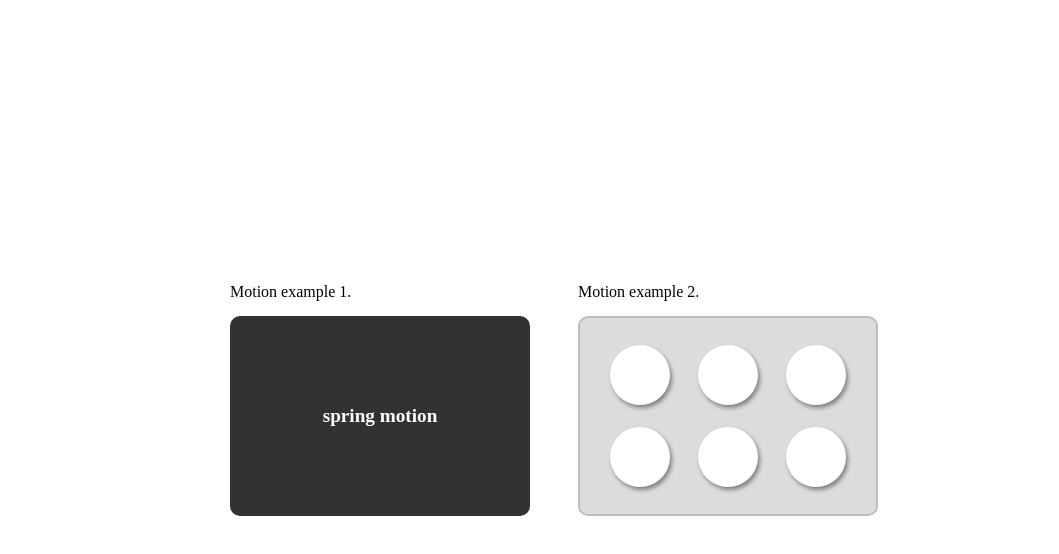
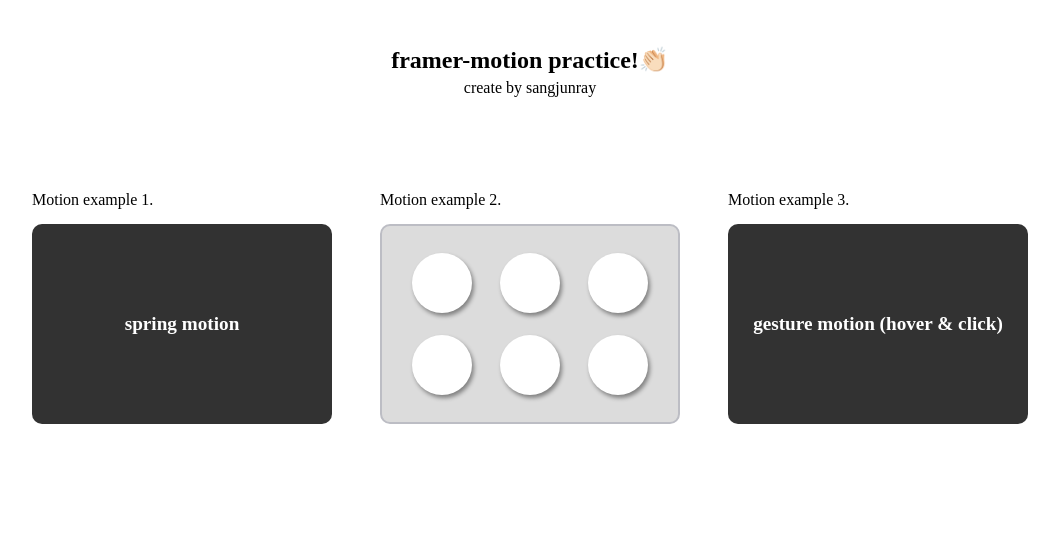
Before and after one commit to sangjunRay/framer-motion, a React (Create React App) app: page / in a window 1280 px wide. Shown: the top 554 px of the page, without its empty margins (110-1169 px from the left). Built offline with nearby package versions, Linux system fonts and the light colour scheme.

Commit message:
create motion 3 & hover, tap

```diff
--- a/src/App.tsx
+++ b/src/App.tsx
@@ -2,13 +2,32 @@ import React from 'react';
 import styled, { createGlobalStyle } from 'styled-components';
 import Motion1 from './components/motion1';
 import Motion2 from './components/motion2';
+import Motion3 from './components/motion3';
 
 const Container = styled.section`
 	width: 100vw;
-	height: 100vh;
 	display: flex;
 	justify-content: center;
 	align-items: center;
+`;
+
+const Header = styled.header`
+	display: flex;
+	justify-content: center;
+	align-items: center;
+	width: 100vw;
+	padding: 3rem;
+	flex-direction: column;
+`;
+
+const HeaderFont1 = styled.h1`
+	font-size: 1.5rem;
+	font-weight: 700;
+	margin-bottom: 0.5rem;
+`;
+
+const HeaderFont2 = styled.p`
+	font-size: 1rem;
 `;
 
 const Globalstyled = createGlobalStyle`
@@ -66,11 +85,18 @@ table {
 
 function App() {
 	return (
-		<Container>
-			<Globalstyled />
-			<Motion1 />
-			<Motion2 />
-		</Container>
+		<>
+			<Header>
+				<HeaderFont1>framer-motion practice!👏🏻</HeaderFont1>
+				<HeaderFont2>create by sangjunray</HeaderFont2>
+			</Header>
+			<Container>
+				<Globalstyled />
+				<Motion1 />
+				<Motion2 />
+				<Motion3 />
+			</Container>
+		</>
 	);
 }
 
--- /dev/null
+++ b/src/components/motion3.tsx
@@ -0,0 +1,43 @@
+import { motion } from 'framer-motion';
+import styled from 'styled-components';
+
+const BoxContainer = styled.div`
+	display: flex;
+	flex-direction: column;
+	margin: 3rem;
+`;
+
+const Card = styled(motion.div)`
+	display: flex;
+	justify-content: center;
+	align-items: center;
+	box-sizing: border-box;
+	width: 300px;
+	height: 200px;
+	background-color: rgb(50, 50, 50);
+	color: white;
+	border-radius: 10px;
+	padding: 1rem;
+	margin-top: 1rem;
+	font-size: 1.2rem;
+	font-weight: 600;
+	cursor: pointer;
+`;
+
+const cardVariants = {
+	hover: { rotateZ: 180 },
+	click: { rotateZ: 360, backgroundColor: 'rgb(104, 194, 119)' },
+};
+
+function Motion3(): JSX.Element {
+	return (
+		<BoxContainer>
+			Motion example 3.
+			<Card drag variants={cardVariants} whileHover="hover" whileDrag={{ scale: 0.9 }} whileTap="click">
+				gesture motion (hover & click)
+			</Card>
+		</BoxContainer>
+	);
+}
+
+export default Motion3;
```
